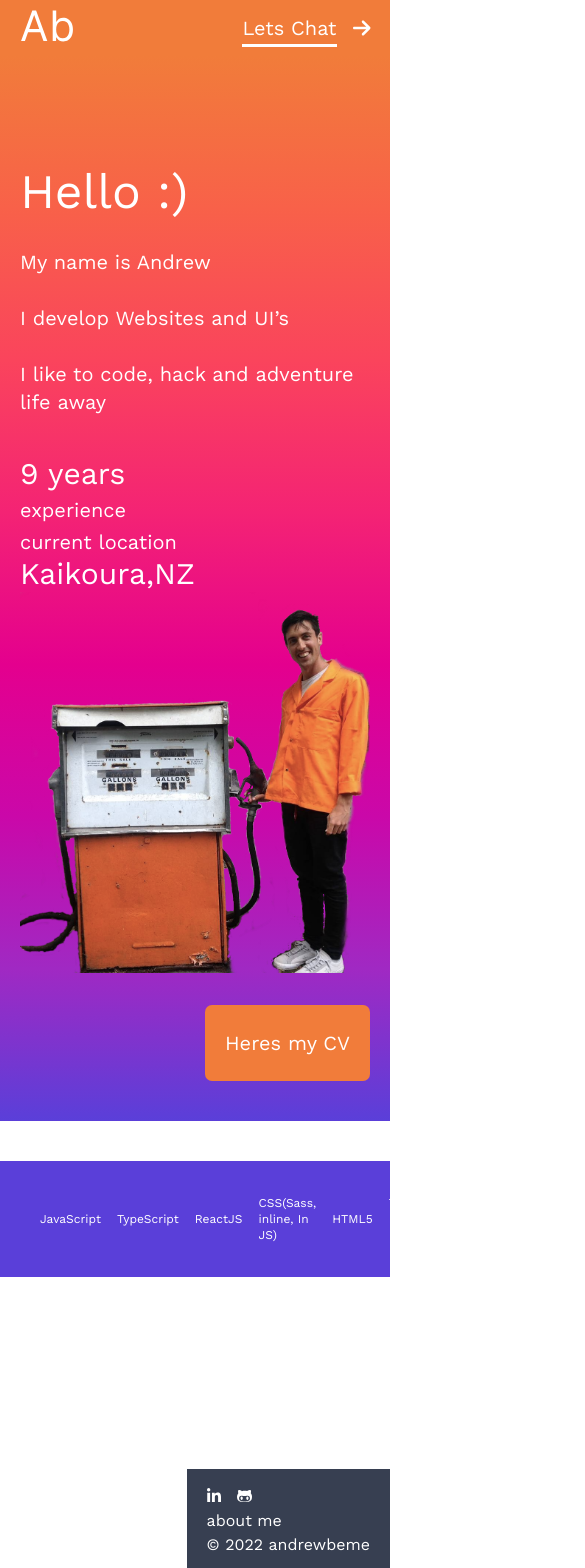
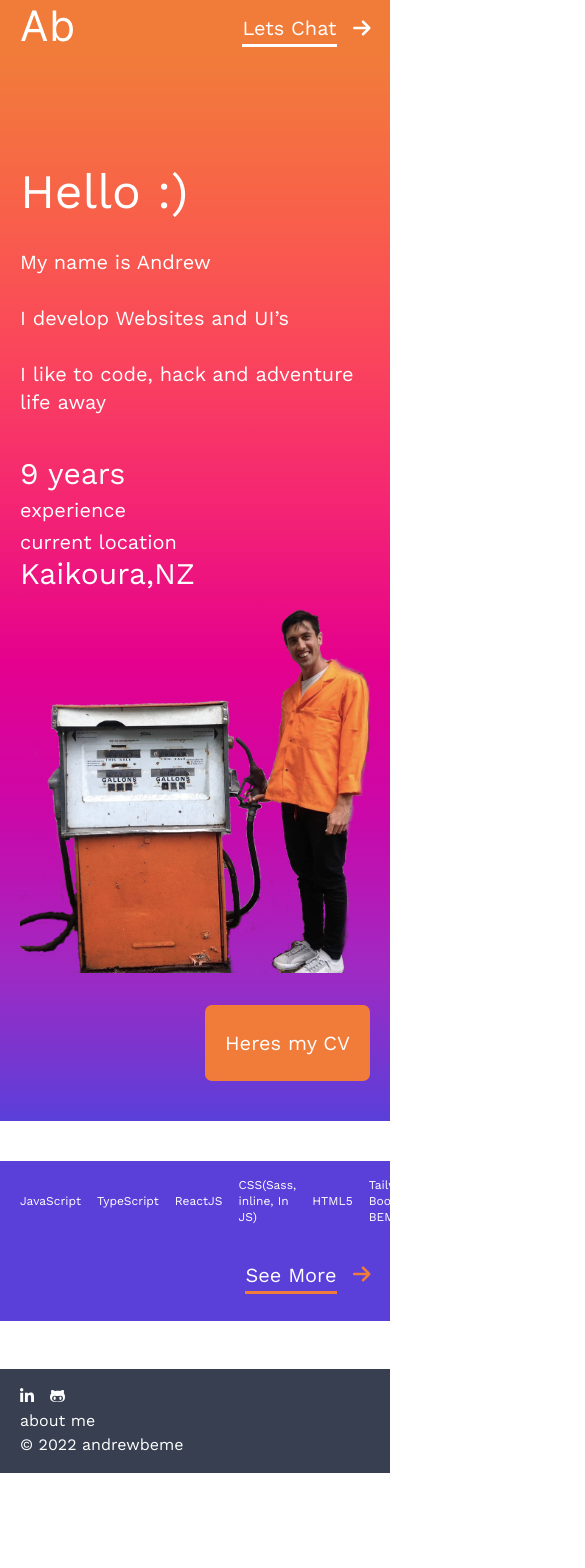
Before and after one commit to andrew-os/andrewbe-new, a Next.js app in the folder andrewbe-me/: page / in a window 390 px wide. Shown: the top 1568 px of the page, 585 px wide, since content can reach past the window. After the commit the page ends 1473 px from the top, so only its background shows below. Built offline with nearby package versions, Linux system fonts and the light colour scheme.

Commit message:
pages and class fix at mobile

```diff
--- a/andrewbe-me/components/Footer.tsx
+++ b/andrewbe-me/components/Footer.tsx
@@ -6,8 +6,8 @@ import { faLinkedinIn, faGithubAlt } from '@fortawesome/free-brands-svg-icons'
 
 export default function Footer(){
     return(
-        <footer className="flex flex-row justify-end">
-          <div className='md:w-3/12 bg-brand-slate py-4 px-5'>
+        <footer className="flex flex-row md:justify-end">
+          <div className='w-full md:w-3/12 bg-brand-slate py-4 px-5'>
             <ul className="flex flex-col">
               <ul className="flex flex-row">
                 <li className="mr-4">
--- a/andrewbe-me/components/KeySkillList.tsx
+++ b/andrewbe-me/components/KeySkillList.tsx
@@ -7,16 +7,16 @@ function clickTest() {
 }
 export default function KeySkillList(){
     return (
-      <div className="bg-secondary py-4 flex flex-row justify-between">
-            <ul className="flex flex-row items-center px-10">
+      <div className="bg-secondary py-4 flex flex-col md:flex-row justify-between">
+            <ul className="flex flex-row items-center px-5 md:px-10 scroll-snap--slider">
                 {homeSkillList.map(({title}) => (
-                    <li className="flex " key={title}>
+                    <li className="flex snap-slide--item" key={title}>
                         <SkillListItem title={title}  />
                     </li>
                 ))}
           </ul>
-        <div>
-          <Button classes="bg-secondary py-4 mr-10 text-white text-xl"
+        <div className="mt-5 md:mt-0 flex justify-end">
+          <Button classes="bg-secondary py-4 md:mr-10 mr-5 text-white text-xl"
             isLink={true}
             hasArrow={true}
             text="See More"
--- a/andrewbe-me/components/RecentProjectList.tsx
+++ b/andrewbe-me/components/RecentProjectList.tsx
@@ -5,7 +5,7 @@ export default function RecentProjectList(){
   return (
     <div>
       <h2>Latest Projects</h2>
-        <div className='grid md:grid-cols-3 gap-3 my-12'>
+        <div className='grid md:grid-cols-3 md:gap-3 gap-y-6 my-12 scroll-snap--slider'>
             {recentProjects.map(({title,link,content,stack, image})=>(
                 <Card key={title} title={title} link={link} content={content} tags={stack} image={image} />
             ))}
--- a/andrewbe-me/pages/contact/index.tsx
+++ b/andrewbe-me/pages/contact/index.tsx
@@ -9,10 +9,10 @@ const Contact: NextPage = () => {
     return(
       <div className='min-h-screen flex flex-col'>
         <Header />
-        <div className='flex flex-1 flex-col container mx-auto mt-28 mb-48'>
+        <div className='flex flex-1 flex-col container mx-auto mt-28 mb-48 md:px-0 px-5'>
           <PageHeader pageTitle='Contact me' />
-          <main className='my-10 grid grid-cols-12'>
-            <div className='col-start-1 col-end-8'>
+          <main className='my-10 md:grid md:grid-cols-12'>
+            <div className='md:col-start-1 md:col-end-8'>
                 <TextBody>I am on my emails through the Mon - Fri week and will usually respond within 24hours.</TextBody>
                 <TextBody>Its best to contact me on email.</TextBody>
               <TextBody>Email me at - <a href="mailto:andrew.sleighweb@gmail.com" className='text-primary pb-1 hover:border-b-3 hover:border-primary'>andrew.sleighweb@gmail.com</a></TextBody>
--- a/andrewbe-me/pages/index.tsx
+++ b/andrewbe-me/pages/index.tsx
@@ -18,7 +18,7 @@ const Home: NextPage = () => {
         <link rel="icon" href="/favicon.ico" />
       </Head>
       <Header isHomePage={true} />
-      <div className='flex flex-1 flex-col mb-48'>
+      <div className='flex flex-1 flex-col md:mb-48 mb-12'>
         <div className='gradient-bg'>
           <main className='container mx-auto pt-28 pb-10 px-5 md:px-0'>
             <div className='flex flex-col md:grid md:grid-cols-12'>
--- a/andrewbe-me/pages/myskills/index.tsx
+++ b/andrewbe-me/pages/myskills/index.tsx
@@ -12,11 +12,11 @@ const MySkills: NextPage = () => {
     return(
         <div className='min-h-screen flex flex-col'>
             <Header />
-            <div className='flex flex-1 flex-col container mx-auto mt-28 mb-48'>
+            <div className='flex flex-1 flex-col container mx-auto mt-28 mb-48 px-5 md:px-0'>
                 <PageHeader pageTitle='MySkills' />
                 {/* <h2 className="text-4xl font-worksans">Experience <span><ExperienceYears /></span></h2> */}
-          <main className='my-10 grid grid-cols-12'>
-            <div className='col-start-1 col-end-8'>
+          <main className='my-10 md:grid md:grid-cols-12'>
+            <div className='md:col-start-1 md:col-end-8'>
                     <TextBody>I have been contracting as a Frontend Engineer, primarily using Javascript, since 2019. Contracting for international and national clients.</TextBody>
                     <TextBody>Of recent I’ve actively pursued more engineer based roles and my latest contract was a React Native App for Scannable.io having never worked with native coding in 3 months I managed to get both an Android and iOS version of the app into the respective stores.</TextBody>
                     <TextBody>I spent the years 2016 - 2019 working purely as a Front End Developer, in London.This was mostly developing sites for Wordpress with the occasional static site or Single Page App. I contributed to the companies base theme; implementing a base framework to make development quicker as well as developing a React app that displayed internal employee contact and holiday info.</TextBody>
--- a/andrewbe-me/pages/play/index.tsx
+++ b/andrewbe-me/pages/play/index.tsx
@@ -8,10 +8,10 @@ const Play: NextPage = () => {
     return(
       <div className='min-h-screen flex flex-col'>
         <Header />
-          <div className='flex flex-1 flex-col container mx-auto mt-28 mb-48'>
+          <div className='flex flex-1 flex-col container mx-auto mt-28 mb-48 px-5 md:px-0'>
             <PageHeader pageTitle='About Me' />
-            <main className='my-10 grid grid-cols-12'>
-            <div className='col-start-1 col-end-8'>
+            <main className='my-10 md:grid md:grid-cols-12'>
+            <div className='md:col-start-1 md:col-end-8'>
               <TextBody>When I’m not at a desk I like to be outside as much as possible. I love exploring the world around me, be it the city or the countryside.</TextBody>
               <TextBody>I try to travel as much as possible, I spent a few years travelling across Asia down to Australia and back through Europe. Understanding new cultures is great and my favourite thing is to try as many of the different foods as I can and to walk around local supermarkets looking at all the products I’ve never seen and heard of.</TextBody>
               <TextBody>I’m a keen Skateboarder and Surfer. Through these I have met incredible people around the world that I’m so proud to call my friends.</TextBody>
--- a/andrewbe-me/pages/podcasting/index.tsx
+++ b/andrewbe-me/pages/podcasting/index.tsx
@@ -8,10 +8,10 @@ const Podcasting: NextPage = () => {
     return(
         <div className='min-h-screen flex flex-col'>
             <Header />
-            <div className='flex flex-1 flex-col container mx-auto mt-28 mb-28'>
+            <div className='flex flex-1 flex-col container mx-auto mt-28 mb-28 px-5 md:px-0'>
                 <PageHeader pageTitle='Hello Podcasting' />
-                <main className='my-10 grid grid-cols-12'>
-                  <div className='col-start-1 col-end-8'>
+                <main className='my-10 md:grid md:grid-cols-12'>
+                  <div className='md:col-start-1 md:col-end-8'>
                     <TextBody>Combining a love for Radio, Film and Podcast with a BSc in Audio and Acoustics, I was co-hosting and producing a weekly movie podcast while in London</TextBody>
                     <TextBody>We had hundreds of listeners globally and had a great time doing it, culminating in film festival invites.</TextBody>
                     <TextBody>Having started this from the ground up ourselves, I would like to offer help to any other small business or person looking to have a Podcast</TextBody>
--- a/andrewbe-me/pages/portfolio/index.tsx
+++ b/andrewbe-me/pages/portfolio/index.tsx
@@ -12,10 +12,10 @@ const Portfolio: NextPage = () => {
     return(
         <div className='min-h-screen flex flex-col'>
             <Header />
-            <div className='flex flex-1 flex-col container mx-auto mt-28 mb-48'>
+            <div className='flex flex-1 flex-col container mx-auto mt-28 mb-48 px-5 md:px-0'>
                 <PageHeader pageTitle='Portfolio' />
-                <main className='my-10 grid grid-cols-12'>
-                    <article className='col-start-1 col-end-6'>
+                <main className='my-10 md:grid md:grid-cols-12'>
+                    <article className='md:col-start-1 md:col-end-6'>
                         <TextBody>Having worked as a Frontend developer for numerous years I have worked on 100&apos;s of websites.</TextBody>
                         <TextBody>The main languages I use are HTML5, CSS and JavaScript. I have worked with a multitude of Content Management Systems, but predominetly Wordpress and Strapi for a headless CMS.</TextBody>
                         <TextBody>I am currently upskilling myself in UI and UX Design, using <a href="https://dribble.com/andrew-sans" rel='noreferrer' target="_blank" className='text-primary hover:text-secondary'>dribble</a> to portfolio my work.</TextBody>
--- a/andrewbe-me/styles/globals.css
+++ b/andrewbe-me/styles/globals.css
@@ -75,3 +75,16 @@ a {
 }
 
 /* background: linear-gradient(360deg, #5a3fd9, #a029c3, #ca08a9, #e4008e, #f42374, #fa445c, #f86149, #f17c3a); */
+
+@media screen and (max-width: 768px) {
+
+  .scroll-snap--slider{
+    scroll-snap-type: x mandatory;
+    scroll-padding: 50%;
+    overflow-x: scroll;
+  }
+  .snap-slide--item{
+    scroll-snap-align: center;
+  }
+
+}
```
